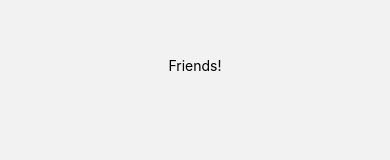
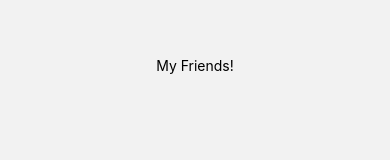
Before and after one commit to mhar-t/Ping, a React Native app: screen /Friends in a window 390 px wide. Shown: the part 332-492 px from the top of the page. Built offline with nearby package versions, Linux system fonts and the light colour scheme.

Commit message:
Updated Friends page

```diff
--- a/Screens/FriendsList.js
+++ b/Screens/FriendsList.js
@@ -1,12 +1,12 @@
 import { StatusBar } from 'expo-status-bar';
-import { StyleSheet, Text, View } from 'react-native';
+import { FlatList, StyleSheet, Text, View } from 'react-native';
 import { NavigationContainer } from '@react-navigation/native';
 import { createBottomTabNavigator } from '@react-navigation/bottom-tabs';
 
 export default function FriendList({}) {
   return (
     <View style={{ flex: 1, justifyContent: 'center', alignItems: 'center' }}>
-      <Text>Friends!</Text>
+      <Text>My Friends!</Text>
     </View>
   );
 }
```
Also changed, not shown: 1 other file (tests, documents, lock files or other folders).
